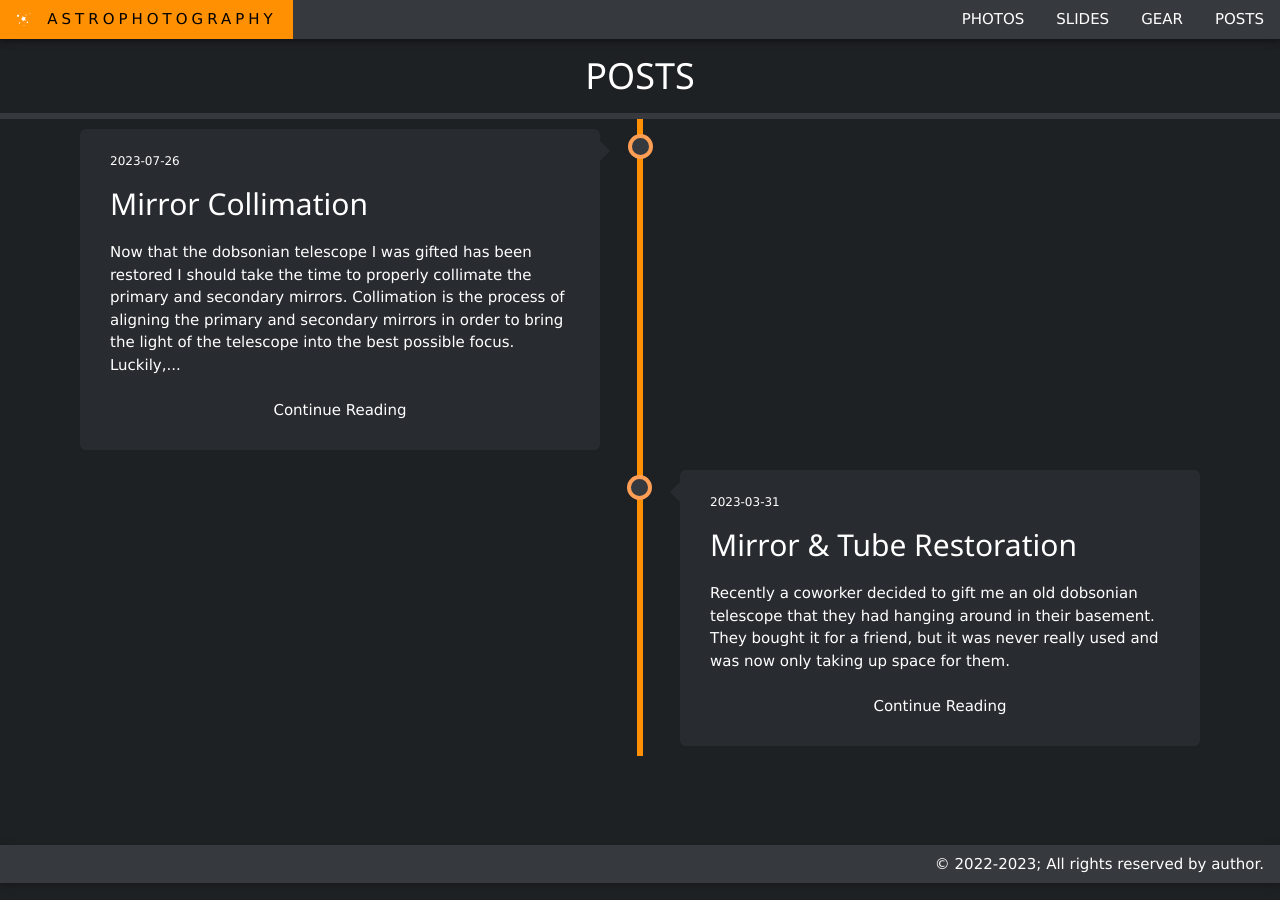
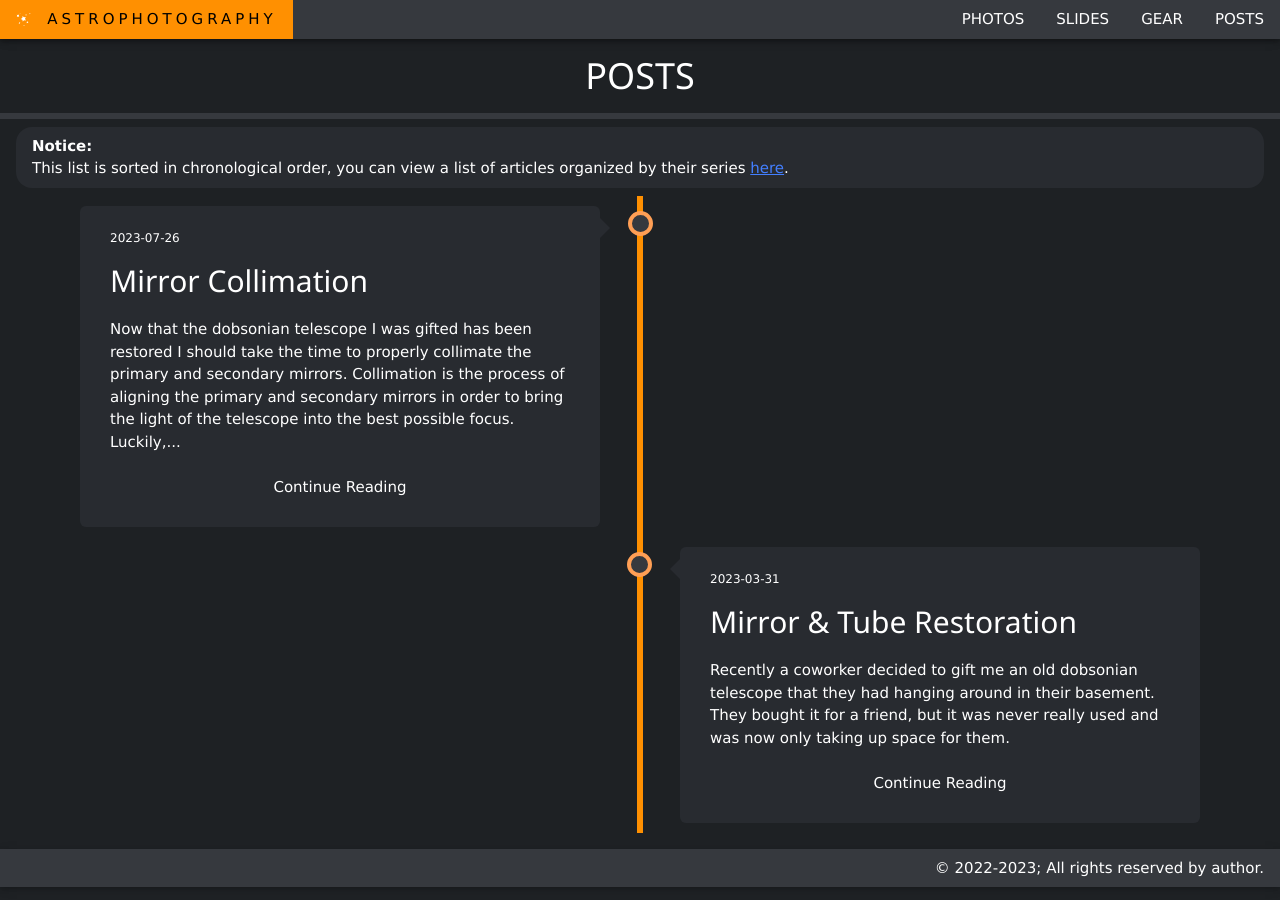
Before and after one commit to qkmaxware/astrophotography, a Jekyll site: the page built from posts-by-chronology.html, in a window 1280 px wide. Built offline with Jekyll 4.4.1, drawn with Linux system fonts in a browser that asks for light colours.

Commit message:
Added new series view for posts

```diff
--- a/_data/extern.yaml
+++ b/_data/extern.yaml
@@ -10,10 +10,12 @@ Uranus: https://en.wikipedia.org/wiki/Uranus
 Neptune: https://en.wikipedia.org/wiki/Neptune
 
 M1: https://en.wikipedia.org/wiki/Crab_Nebula
+M17: https://en.wikipedia.org/wiki/Omega_Nebula
 M42: https://en.wikipedia.org/wiki/Orion_Nebula
 M43: https://en.wikipedia.org/wiki/Messier_43
 M45: https://en.wikipedia.org/wiki/Pleiades
 M51: https://en.wikipedia.org/wiki/Whirlpool_Galaxy
+M57: https://en.wikipedia.org/wiki/Ring_Nebula
 M81: https://en.wikipedia.org/wiki/Messier_81
 M101: https://en.wikipedia.org/wiki/Pinwheel_Galaxy
 M104: https://en.wikipedia.org/wiki/Sombrero_Galaxy
--- a/_includes/navbar_items.html
+++ b/_includes/navbar_items.html
@@ -1,4 +1,4 @@
 <a href="{{ site.baseurl }}/photos" class="w3-bar-item w3-button flat">PHOTOS</a>
 <a href="{{ site.baseurl }}/slideshow" class="w3-bar-item w3-button flat">SLIDES</a>
 <a href="{{ site.baseurl }}/gear" class="w3-bar-item w3-button flat">GEAR</a>
-<a href="{{ site.baseurl }}/posts" class="w3-bar-item w3-button flat">POSTS</a>
+<a href="{{ site.baseurl }}/posts-by-chronology" class="w3-bar-item w3-button flat">POSTS</a>
--- a/css/theme.css
+++ b/css/theme.css
@@ -131,8 +131,17 @@ a {
     text-decoration: none;
 }
 
+a.highlight {
+    color: rgb(67, 127, 255);
+    text-decoration: underline;
+}
+
 a:visited {
     color: white;
+}
+
+a.highlight:visited {
+    color: rgb(194, 0, 155);
 }
 
 a:focus {
@@ -186,17 +195,17 @@ body {
 figure {
     width: 100%;
 }
-figure figcaption {
+figcaption {
     text-align: center;
     counter-increment: figure-caption-numbering;
 }
-figure figcaption::before {
+figcaption::before {
     margin-right: 0.5em;
     content: "Figure " counter(figure-caption-numbering) ":";
     font-weight: bold;
 }
 figure img {
-    width: 50%;
+    max-width: 100%;
     display: block;
     margin-left: auto;
     margin-right: auto;
@@ -258,3 +267,28 @@ figure .compare .after {
     pointer-events: none;
     z-index: 0;
 }
+
+article h1 {
+    font-size: 1.5em;
+    font-weight: bold;
+}
+article h2 {
+    font-size: 1.17em;
+    font-weight: bold;
+}
+article h3 {
+    font-size: 1em;
+    font-weight: bold;
+}
+article h4 {
+    font-size: .83em;
+    font-weight: bold;
+}
+article h5 {
+    font-size: .67em;
+    font-weight: bold;
+}
+article h6 {
+    font-size: .54em;
+    font-weight: bold;
+}
--- a/posts.html
+++ b/posts-by-chronology.html
@@ -14,6 +14,14 @@ layout: default
 </div>
 {% endif %}
 
+<div class="w3-padding">
+    <div class="panel w3-padding w3-round-xlarge">
+        <b>Notice:</b><br>
+        This list is sorted in chronological order, you can view a list of articles organized by their series <a class="highlight" href="posts-by-series">here</a>.
+    </div>
+</div>
+
+
 <div class="timeline ruler">
     {% for post in site.posts %}
     <div class="container {% cycle 'left', 'right' %}">
```
Also changed, not shown: _posts/platesolving-summary.md (added, +41 -0 lines), _posts/star-identification.md (added, +39 -0 lines), _posts/what-is-an-image.md (added, +44 -0 lines), posts-by-series.html (added, +51 -0 lines), posts/2023-07-31/star-identification/test.jpeg (added), posts/2023-07-31/star-identification/test.significant_pixels.jpeg (added), posts/2023-07-31/star-identification/test.stars.jpeg (added).
